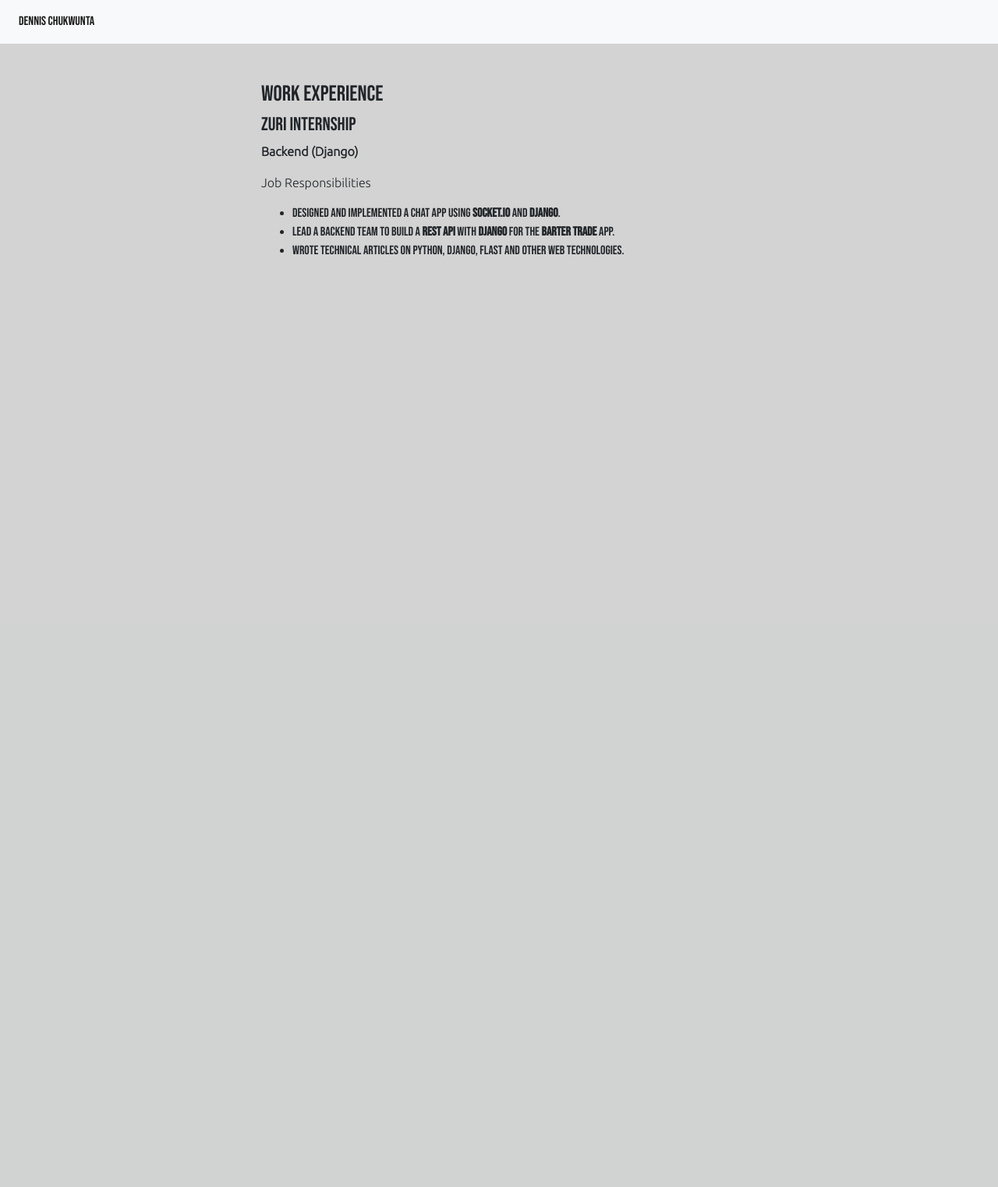
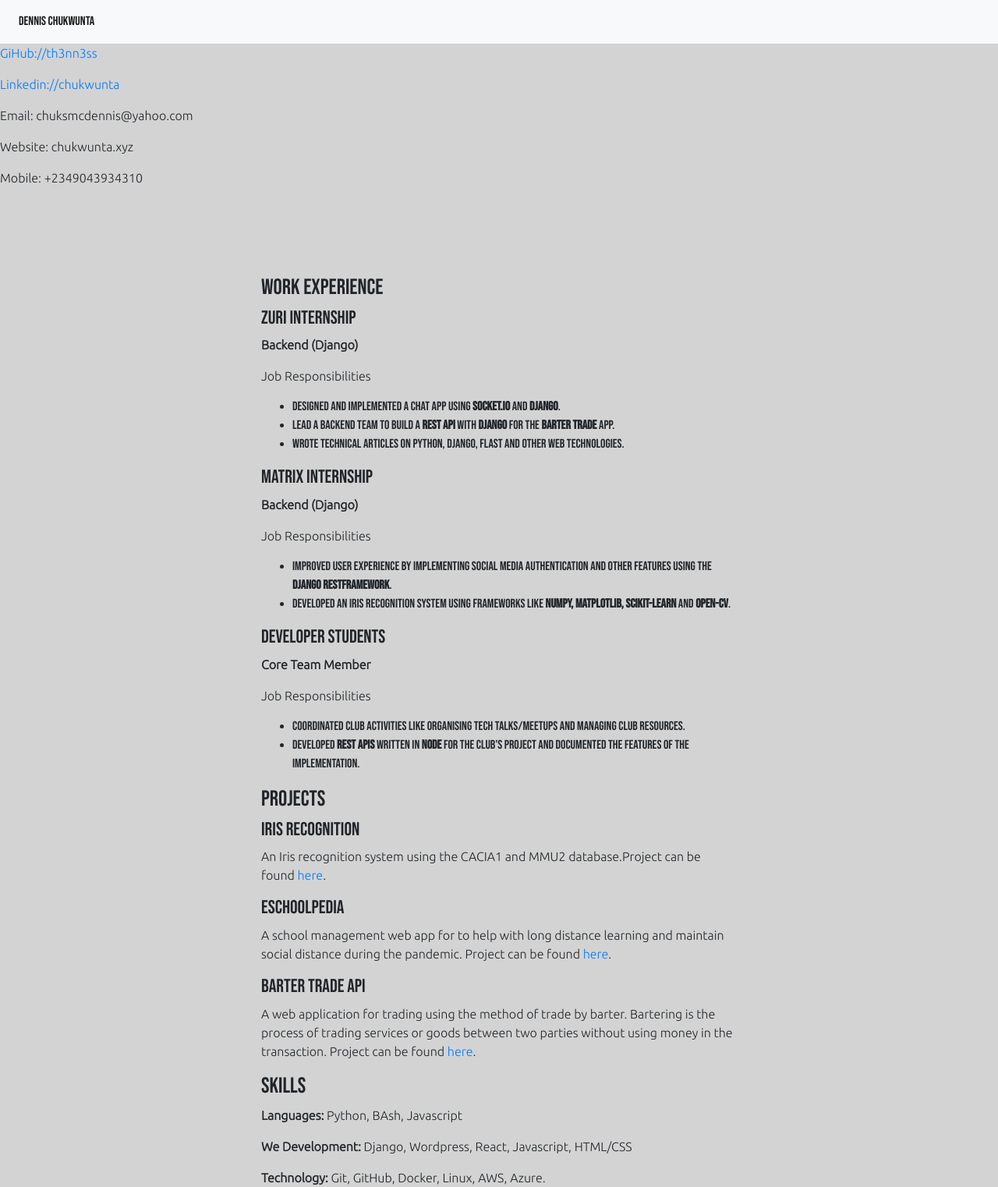
Before and after one commit to ntachukwu/resume, a Django app: template templates/base.html in a window 1280 px wide. Shown: the whole page at 78% size. Before the commit the page ends 328 px from the top, so only its background shows below. Run offline with Django 3.2, Linux system fonts and the light colour scheme; the template is opened without the code that fills it, so the values that code supplies are empty; some libraries are stand-ins or nearby versions.

Commit message:
completed the home page

```diff
--- a/templates/base.html
+++ b/templates/base.html
@@ -47,6 +47,13 @@
                 </ul>
             </div>
         </nav>
+    <p><a href="www.github.com/th3nn3ss">GiHub://th3nn3ss</a></p>
+    <p><a href="www.linkedin.com/chuksmcdennis">Linkedin://chukwunta</a></p>
+    <p>Email: chuksmcdennis@yahoo.com</p>
+    <p>Website: chukwunta.xyz</p>
+    <p>Mobile: +2349043934310</p>
+    <br/>
+    <br/>
 
     <div class="container pt-5 justify-content-left col-md-6">
         <h3>Work Experience</h3>
@@ -61,6 +68,36 @@
 
             </ul>
         </p>
+            <h4>Matrix Internship</h4>
+            <p><strong>Backend (Django)</strong></p>
+            <p>Job Responsibilities</p>
+            <p>
+            <ul>
+                <li>Improved user experience by implementing social media authentication and other features using the  <strong>Django Restframework</strong>.</li>
+                <li>Developed an Iris Recognition system using frameworks like <strong>Numpy, Matplotlib, scikit-learn </strong> and <strong>Open-Cv</strong>.</li>
+            </ul>
+            </p>
+                    <h4>Developer Students</h4>
+                    <p><strong>Core Team Member</strong></p>
+                    <p>Job Responsibilities</p>
+                    <p>
+                    <ul>
+                        <li>Coordinated club activities like organising tech talks/meetups and managing club resources.</li>
+                        <li>Developed <strong>REST APIs</strong> written in <strong>Node</strong> for the club's project and documented the features of the implementation.</li>
+
+                    </ul>
+                    </p>
+        <h3>PROJECTS</h3>
+            <h4>IRIS RECOGNITION</h4>
+            <p>An Iris recognition system using the CACIA1 and MMU2 database.Project can be found <a href="https://github.com/Th3nn3ss/python-iris-recognition"> here</a>.</p>
+            <h4>ESCHOOLPEDIA</h4>
+            <p> A school management web app for to help with long distance learning and maintain social distance during the pandemic. Project can be found <a href="https://eschoolpedia.com"> here</a>.</p>
+            <h4>BARTER TRADE API</h4>
+            <p> A web application for trading using the method of trade by barter. Bartering is the process of trading services or goods between two parties without using money in the transaction. Project can be found <a href="bartertradeapi.herokuapp.com"> here</a>.</p>
+        <h3>SKILLS</h3>
+        <p><strong>Languages:</strong> Python, BAsh, Javascript</p>
+        <p><strong>We Development: </strong> Django, Wordpress, React, Javascript, HTML/CSS</p>
+        <p><strong>Technology: </strong> Git, GitHub, Docker, Linux, AWS, Azure.</p>
     </div>
 
 <script src="https://maxcdn.bootstrapcdn.com/bootstrap/4.0.0/js/bootstrap.min.js"
```
